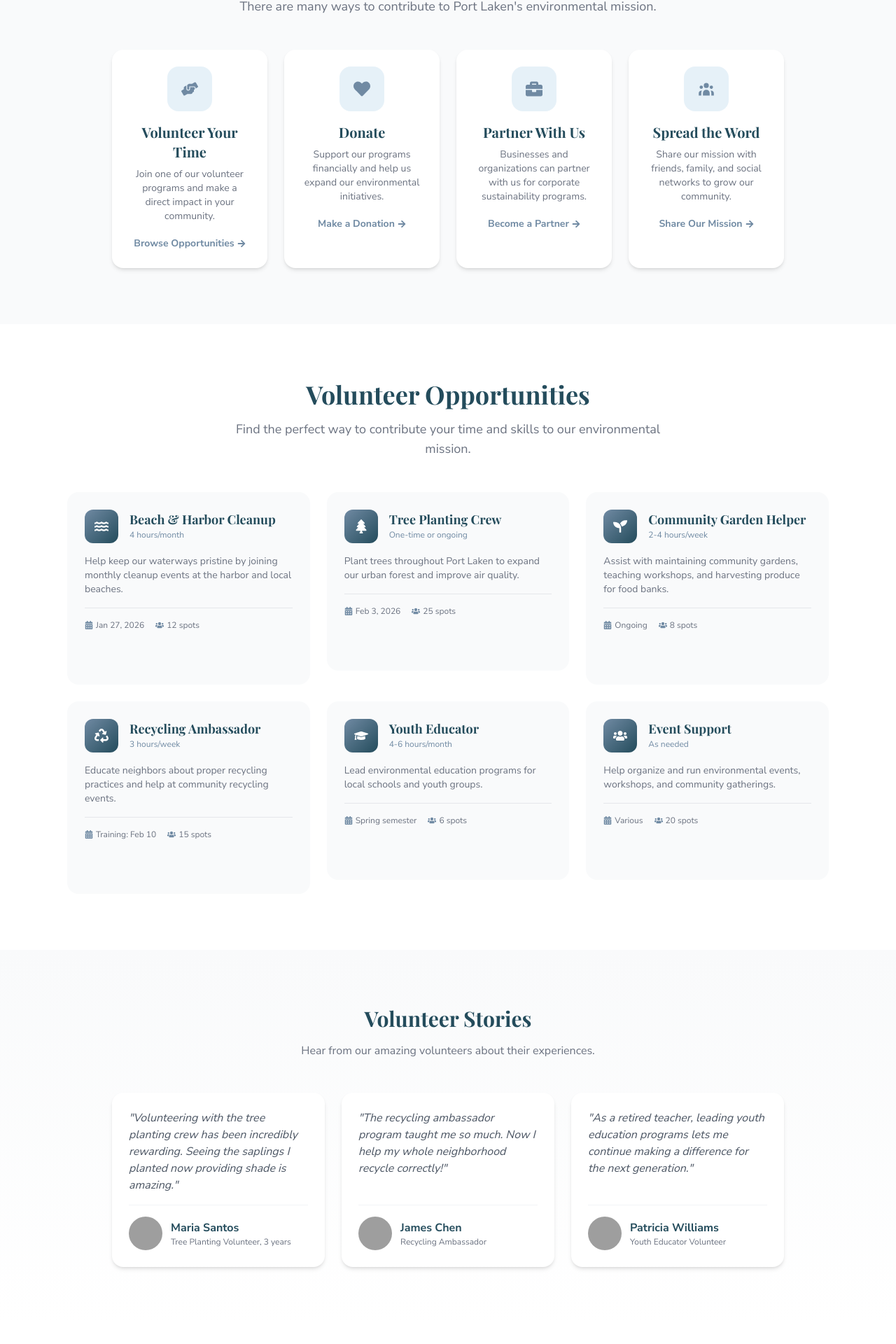
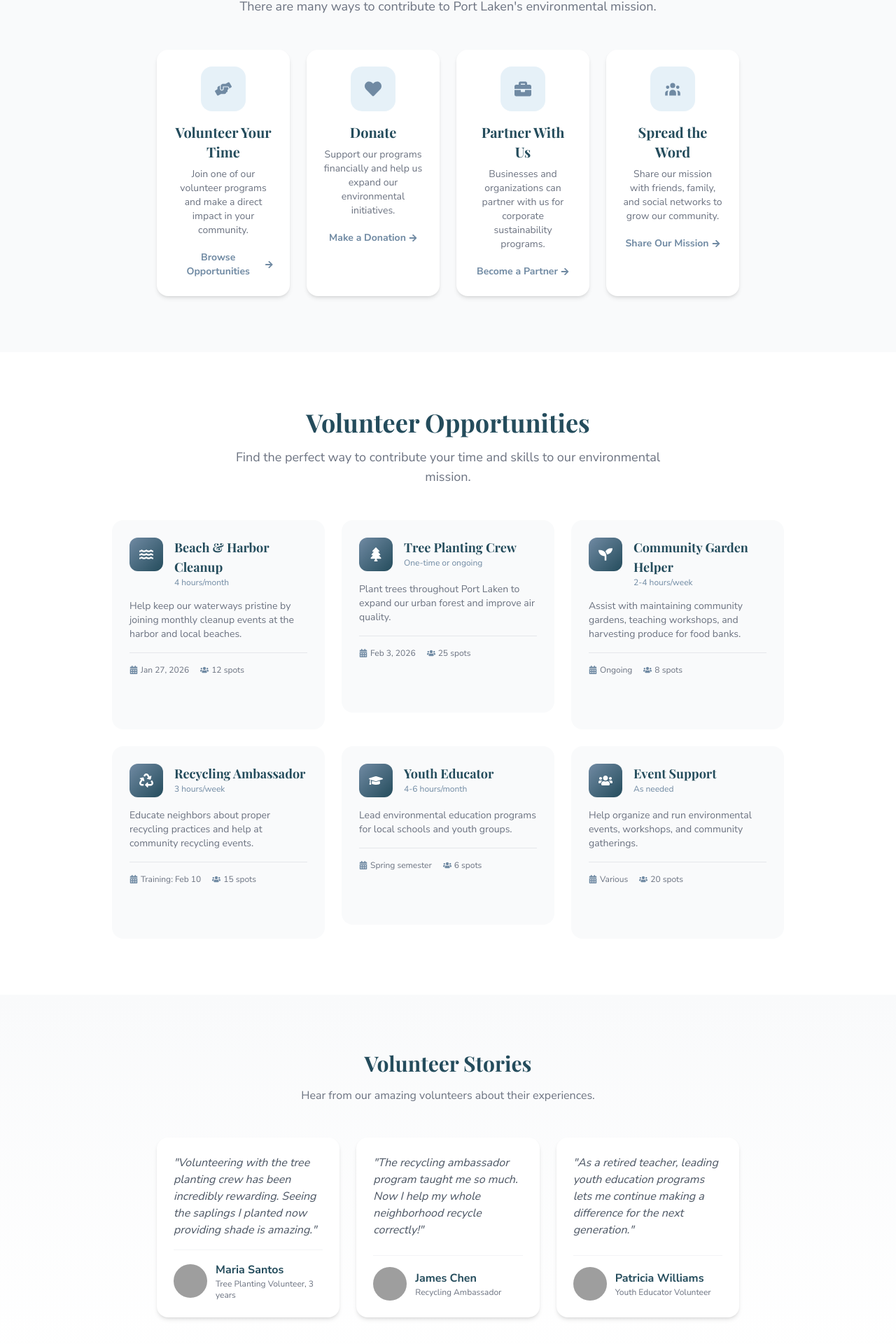
Before and after one commit to CleeYOpro/portLakenWeb, a Next.js app: page /environmental/get-involved in a window 1280 px wide. Shown: the part 800-2720 px from the top of the page at 70% size. Built offline with nearby package versions, Linux system fonts and the light colour scheme; grey boxes are pictures that could not be loaded; a web font is replaced by a local one.

Commit message:
actual finished, fixed the navbar bug when making environmental

```diff
--- a/app/components/Navbar.tsx
+++ b/app/components/Navbar.tsx
@@ -57,7 +57,7 @@ export default function Navbar() {
             </Link>
 
             {/* Center: Desktop Navigation */}
-            <div className="hidden xl:flex items-center gap-6">
+            <div className="hidden lg:flex items-center gap-6">
               <NavDropdown
                 label="Community Hub"
                 isActive={activeDropdown === 'community'}
@@ -122,7 +122,7 @@ export default function Navbar() {
               {/* Mobile Menu Button */}
               <button
                 onClick={() => setMobileMenuOpen(!mobileMenuOpen)}
-                className="xl:hidden p-2 text-deep-navy hover:text-primary transition-colors relative w-10 h-10 flex items-center justify-center"
+                className="lg:hidden p-2 text-deep-navy hover:text-primary transition-colors relative w-10 h-10 flex items-center justify-center"
                 aria-label="Menu"
               >
                 <div className="w-6 h-5 flex flex-col justify-between">
@@ -142,7 +142,7 @@ export default function Navbar() {
       {/* Mobile Slide-out Menu */}
       <div
         className={`fixed inset-0 bg-white/80 backdrop-blur-xl shadow-2xl z-[60] transform transition-transform duration-300 ease-out ${mobileMenuOpen ? 'translate-x-0' : 'translate-x-full'
-          } xl:hidden`}
+          } lg:hidden`}
       >
         <div className="p-6 h-full overflow-y-auto">
           <div className="flex items-center justify-between mb-8">
@@ -208,7 +208,7 @@ export default function Navbar() {
       {/* Mobile Menu Overlay */}
       {mobileMenuOpen && (
         <div
-          className="fixed inset-0 bg-black/30 z-[55] xl:hidden"
+          className="fixed inset-0 bg-black/30 z-[55] lg:hidden"
           onClick={() => setMobileMenuOpen(false)}
         />
       )}
--- a/app/environmental/get-involved/page.tsx
+++ b/app/environmental/get-involved/page.tsx
@@ -148,7 +148,7 @@ export default function GetInvolvedPage() {
           <div className="absolute top-1/2 left-1/3"><FaHeart className="text-6xl text-white" /></div>
         </div>
 
-        <div className="max-w-6xl mx-auto px-4 sm:px-6 lg:px-8 relative z-10">
+        <div className="max-w-5xl mx-auto px-4 sm:px-6 lg:px-8 relative z-10">
           <div className="text-center">
             <div className="inline-flex items-center gap-2 bg-white/10 backdrop-blur-md px-6 py-2 rounded-full mb-6 border border-white/20">
               <FaHandsHelping className="text-[#ABD1E6] text-xl" />
@@ -207,7 +207,7 @@ export default function GetInvolvedPage() {
 
       {/* Ways to Help */}
       <section className="py-20 bg-gray-50">
-        <div className="max-w-5xl mx-auto px-4 sm:px-6 lg:px-8">
+        <div className="max-w-4xl mx-auto px-4 sm:px-6 lg:px-8">
           <RevealOnScroll>
             <div className="text-center mb-12">
               <h2 className="font-playfair text-4xl font-bold text-[#244C5C] mb-4">
@@ -248,7 +248,7 @@ export default function GetInvolvedPage() {
 
       {/* Volunteer Opportunities */}
       <section id="volunteer" className="py-20 bg-white scroll-mt-24">
-        <div className="max-w-6xl mx-auto px-4 sm:px-6 lg:px-8">
+        <div className="max-w-5xl mx-auto px-4 sm:px-6 lg:px-8">
           <RevealOnScroll>
             <div className="text-center mb-12">
               <h2 className="font-playfair text-4xl font-bold text-[#244C5C] mb-4">
@@ -305,7 +305,7 @@ export default function GetInvolvedPage() {
 
       {/* Testimonials */}
       <section className="py-20 bg-gradient-to-b from-gray-50 to-white">
-        <div className="max-w-5xl mx-auto px-4 sm:px-6 lg:px-8">
+        <div className="max-w-4xl mx-auto px-4 sm:px-6 lg:px-8">
           <RevealOnScroll>
             <div className="text-center mb-12">
               <h2 className="font-playfair text-3xl font-bold text-[#244C5C] mb-4">
```
